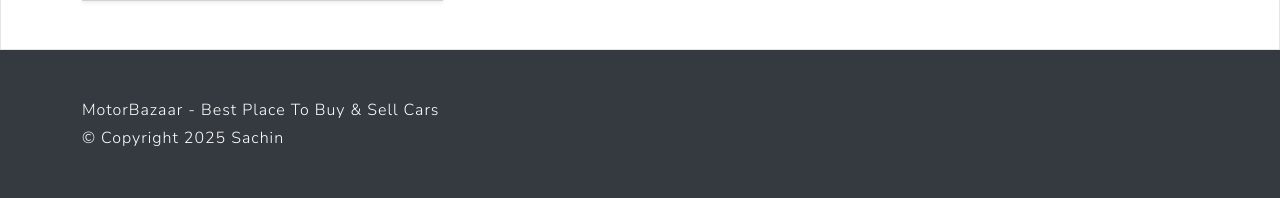
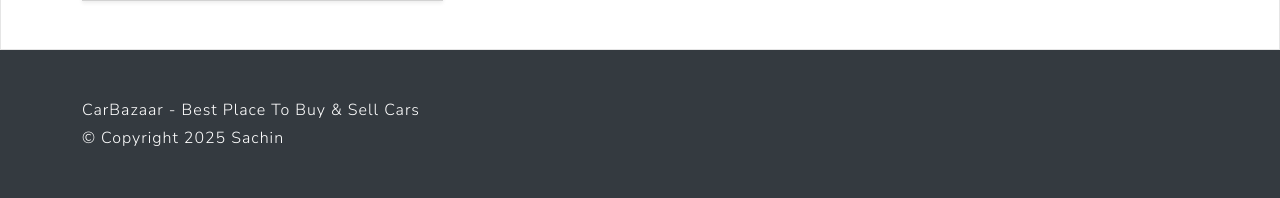
Before and after one commit to smaurya4941/CarBazaar, a Django app: page /home/ in a window 1280 px wide. Shown: the part 1553-1751 px from the top of the page. Run offline with Django 5.2, Linux system fonts and the light colour scheme; a user stored in the database is signed in; data comes from the database, SQL or seed files in the repository; both versions use the stored data as it was after the commit; some libraries are stand-ins or nearby versions.

Commit message:
updated car

```diff
--- a/mainapp/templates/base/base.html
+++ b/mainapp/templates/base/base.html
@@ -8,7 +8,7 @@
     <meta name="description" content="">
     <meta name="author" content="Hussain Mustafa, Preneure">
     {% block 'title' %}
-<title>base page</title>
+<title>CarBazaar</title>
 {% endblock %}
 
 
@@ -75,7 +75,7 @@
     <div class="container">
         {% comment %} <p class="float-end mb-1">Powered by <a href="https://www.djangoproject.com/">Django</a></p>
         </p> {% endcomment %}
-        <p class="mb-1">MotorBazaar - Best Place To Buy & Sell Cars</p>
+        <p class="mb-1">CarBazaar - Best Place To Buy & Sell Cars</p>
         <p class="mb-0">© Copyright {% now 'Y' %} Sachin</p>
     </div>
 </footer>
--- a/mainapp/templates/views/home.html
+++ b/mainapp/templates/views/home.html
@@ -2,7 +2,7 @@
 {% load static %}
 {% load crispy_forms_tags %}
 {% block 'title' %}
-<title>Home page</title>
+<title>CarBazaar|Home page</title>
 
 {% endblock %}
 
@@ -12,9 +12,8 @@
     <section class="py-5 container">
         <div class="row py-lg-5">
             <div class="col-lg-6 col-md-8 mx-auto">
-                <h1 class="fw-light">AutoMaxxxxxxxxxx</h1>
-                <p class="lead text-muted">The best place to buy or sell modern enthusiast cars, and we’ve
-                    made it that much easier.</p>
+                <h1 class="fw-dark">CarBazaar</h1>
+                <p class="lead text-muted">The best place to buy or sell modern enthusiast cars, and we’ve made it that much easier.</p>
                 <a href="{% url 'list' %}" class="btn btn-primary my-2">List Your Car</a>
             </div>
             <div class="col-lg-6 col-md-8 mx-auto">
--- a/mainapp/templates/views/list.html
+++ b/mainapp/templates/views/list.html
@@ -10,7 +10,7 @@
         <div class="row g-4">
             <div class="col d-flex align-items-start">
                 <div>
-                    <h2 class="mb-3 border-bottom" style="color: black">List</h2>
+                    <h2 class="mb-3 border-bottom" style="color: black">About Car</h2>
                 </div>
             </div>
         </div>
--- a/mainapp/templates/views/listing.html
+++ b/mainapp/templates/views/listing.html
@@ -3,7 +3,7 @@
 {% load static %}
 
 {% block 'title' %}
-    <title>Automax .Lisitng {{listing.model}} Listing</title>
+    <title>CarBazaar| {{listing.model}} </title>
 {% endblock %}
 
 
```
Also changed, not shown: db.sqlite3.
